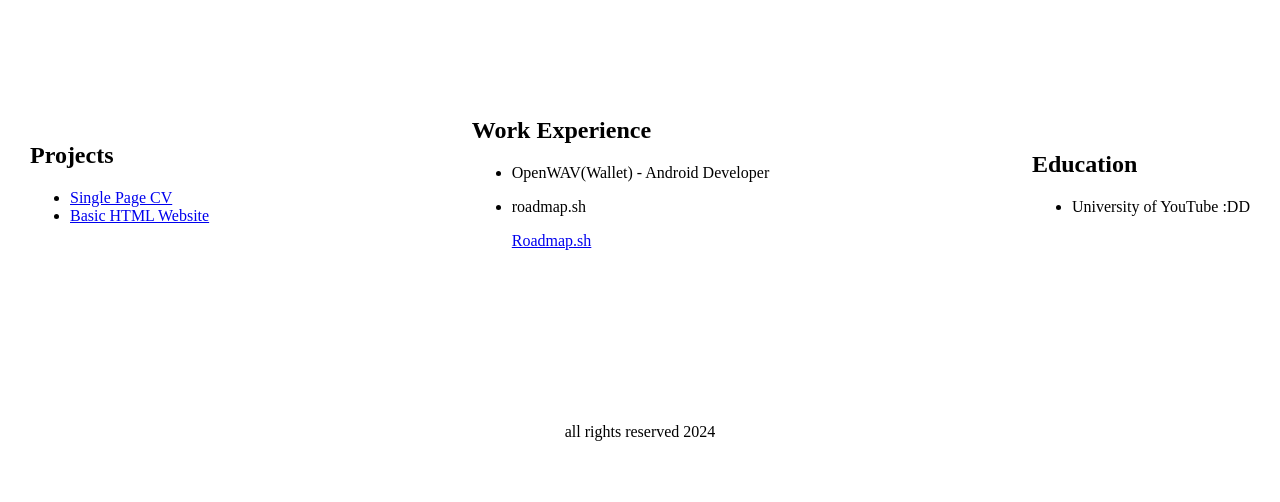
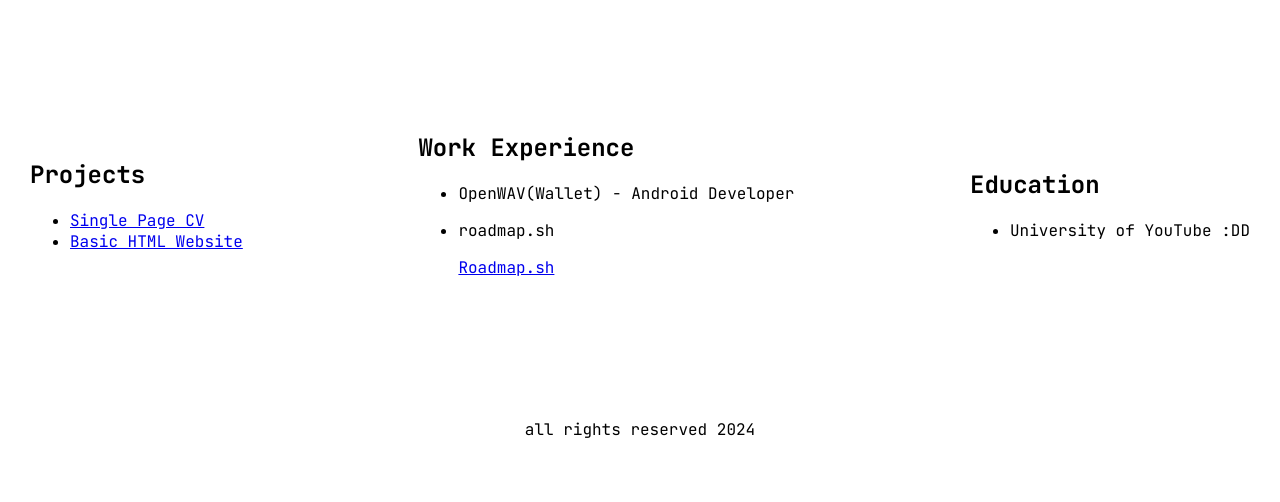
Before and after one commit to y9tr3ble/Single-Page-CV, a plain HTML site: page projects/03-personal-portfolio/index.html in a window 1280 px wide. Shown: the part 298-800 px from the top of the page. Drawn offline with Linux system fonts and the light colour scheme.

Commit message:
Added font "JetBrains Mono"

```diff
--- a/projects/03-personal-portfolio/index.html
+++ b/projects/03-personal-portfolio/index.html
@@ -12,6 +12,12 @@
 		<meta property="og:description" content="Basic HTML Website of Tr3ble" />
 		<meta property="og:type" content="website" />
 		<link rel="stylesheet" type="text/css" href="styles/style.css" />
+		<link rel="preconnect" href="https://fonts.googleapis.com" />
+		<link rel="preconnect" href="https://fonts.gstatic.com" crossorigin />
+		<link
+			href="https://fonts.googleapis.com/css2?family=JetBrains+Mono:ital,wght@0,100..800;1,100..800&display=swap"
+			rel="stylesheet"
+		/>
 	</head>
 	<body>
 		<header class="header">
--- a/projects/03-personal-portfolio/styles/style.css
+++ b/projects/03-personal-portfolio/styles/style.css
@@ -1,6 +1,7 @@
 body {
 	margin: 0 auto;
 	padding: 0 auto;
+   font-family: 'JetBrains Mono';
 }
 
 .header {
```
